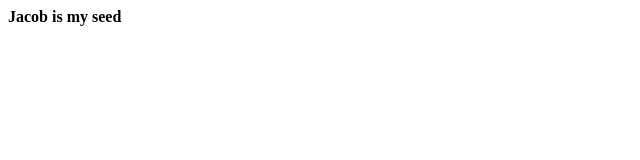
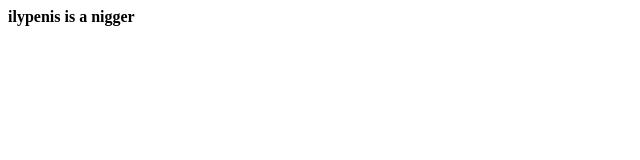
Before and after one commit to 1977Syntax/JacobWebsite, a plain HTML site: page index.html in a window 1280 px wide. Shown: the full height of the page, 0-640 px from the left. Drawn offline with Linux system fonts and the light colour scheme.

Commit message:
Update index.html

```diff
--- a/index.html
+++ b/index.html
@@ -1 +1 @@
-<b>Jacob is my seed</b>
+<b>ilypenis is a nigger</b>
```
